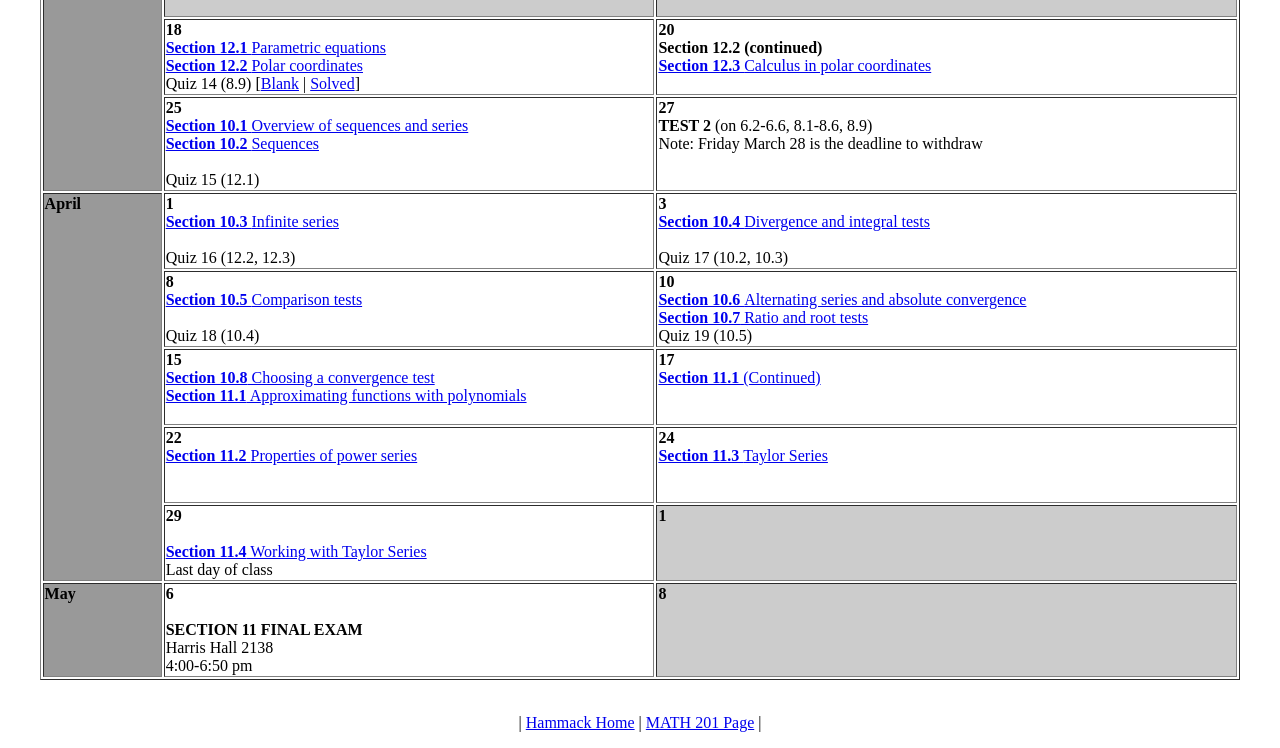
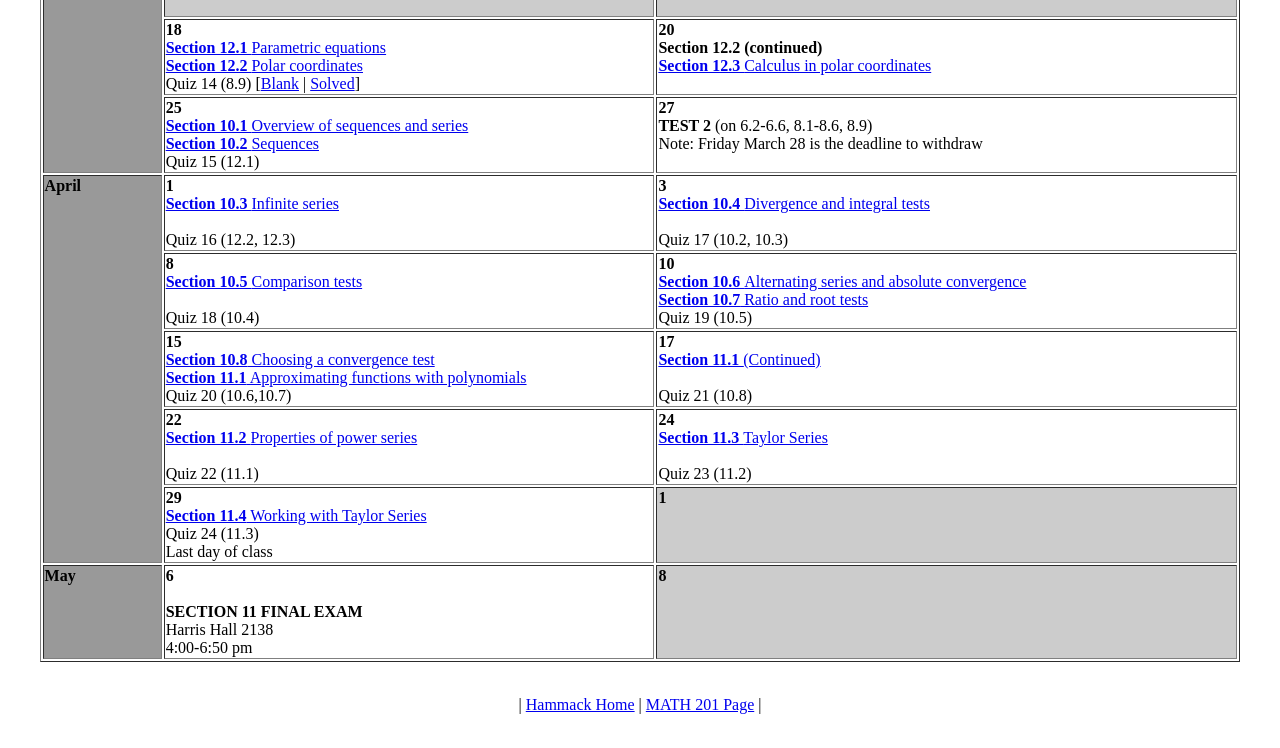
Before and after one commit to RichardHammack/RichardHammack.github.io, a plain HTML site: page Math201/CalendarS2025.html in a window 1280 px wide. Shown: the part 1062-1810 px from the top of the page. Drawn offline with Linux system fonts and the light colour scheme.

Commit message:
Add files via upload

```diff
--- a/Math201/CalendarS2025.html
+++ b/Math201/CalendarS2025.html
@@ -222,7 +222,6 @@ Study examples on page 5 of <a href="Lectures/M201Lecture8.3.pdf"><b>Section 8.3
             <td bordercolor="#000000" valign="top" bgcolor="#FFFFFF"><b>25</b><br /><a href="Lectures/M201Lecture10.1.pdf"><b>Section 10.1 </b>Overview
                 of sequences and series</a><br />
               <a href="Lectures/M201Lecture10.2.pdf"><b>Section 10.2 </b>Sequences</a><br />
-              <br />
                 Quiz 15 (12.1)
               </td>
             <td style="height: 38.4px;" valign="top" bgcolor="#FFFFFF"><b>27<br />
@@ -264,39 +263,38 @@ Study examples on page 5 of <a href="Lectures/M201Lecture8.3.pdf"><b>Section 8.3
               <a href="Lectures/M201Lecture10.8.pdf"><b>Section 10.8</b>
                 Choosing a convergence test</a> <br />
               <a href="Lectures/M201Lecture11.1A.pdf"><b>Section 11.1</b>
-                Approximating functions with polynomials<br />
+                Approximating functions with polynomials
               </a><br />
+                Quiz 20 (10.6,10.7)
               </td>
             <td valign="top" bgcolor="#FFFFFF"><b>17</b><strong></strong><br />
               <b><strong></strong></b><a href="Lectures/M201Lecture11.1B.pdf"><b>Section
                   11.1 </b>(Continued)</a><a href="Lectures/M201Lecture11.2A.pdf"><br />
               </a><br />
-
-              <div style="text-align: center;"><b> </b></div>
+                Quiz 21 (10.8)
             </td>
           </tr>
           <tr>
             <td valign="top" bgcolor="#FFFFFF"><b>22</b><br />
               <a href="Lectures/M201Lecture11.2.pdf"> <b>Section 11.2 </b>Properties
-                of power series</a><br />
-              <br />
+                of power series</a><br /><br />
+                Quiz 22 (11.1)
 
             </td>
             <td valign="top" bgcolor="#FFFFFF"><b><strong>24</strong></b><br />
               <a href="Lectures/M201Lecture11.3.pdf"><b>Section
                   11.3 </b>Taylor Series</a><br />
               <br />
-
+               Quiz 23 (11.2)
               <br />
               <strong></strong></td>
           </tr>
           <tr>
             <td valign="top" bgcolor="#FFFFFF"><strong>29</strong><br />
-              <br />
                 <a href="Lectures/M201Lecture11.4.pdf"><b>Section
                   11.4</b> Working with Taylor Series</a><br />
-              Last day of class<br />
-
+              Quiz 24 (11.3)<br />
+               Last day of class
             </td>
             <td valign="top" bgcolor="#CCCCCC"><strong>1</strong><br />
                 <br />
```
